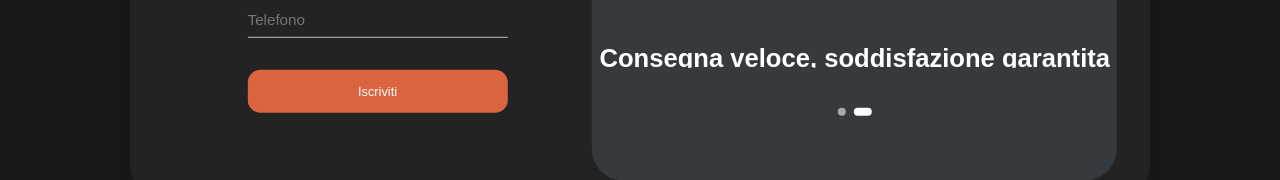
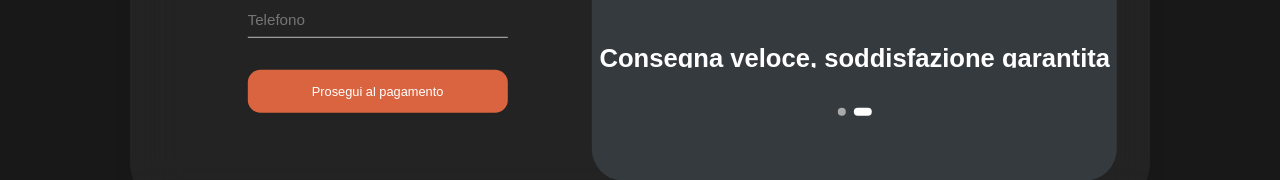
Before and after one commit to xJustFox/vite-deliveboo, a Vue app: page /credentials in a window 1280 px wide. Shown: the part 573-753 px from the top of the page. Built offline with nearby package versions, Linux system fonts and the light colour scheme; a web font is replaced by a local one.

Commit message:
[Upgrade] Cambiato testo del bottone nell'AppCredentials

```diff
--- a/src/pages/AppCredentials.vue
+++ b/src/pages/AppCredentials.vue
@@ -104,7 +104,7 @@ export default {
                   <label for="phone"></label>
                 </div>
 
-                <input type="submit" value="Iscriviti" class="sign-btn" />
+                <input type="submit" value="Prosegui al pagamento" class="sign-btn" />
               </div>
             </form>
           </div>
```
